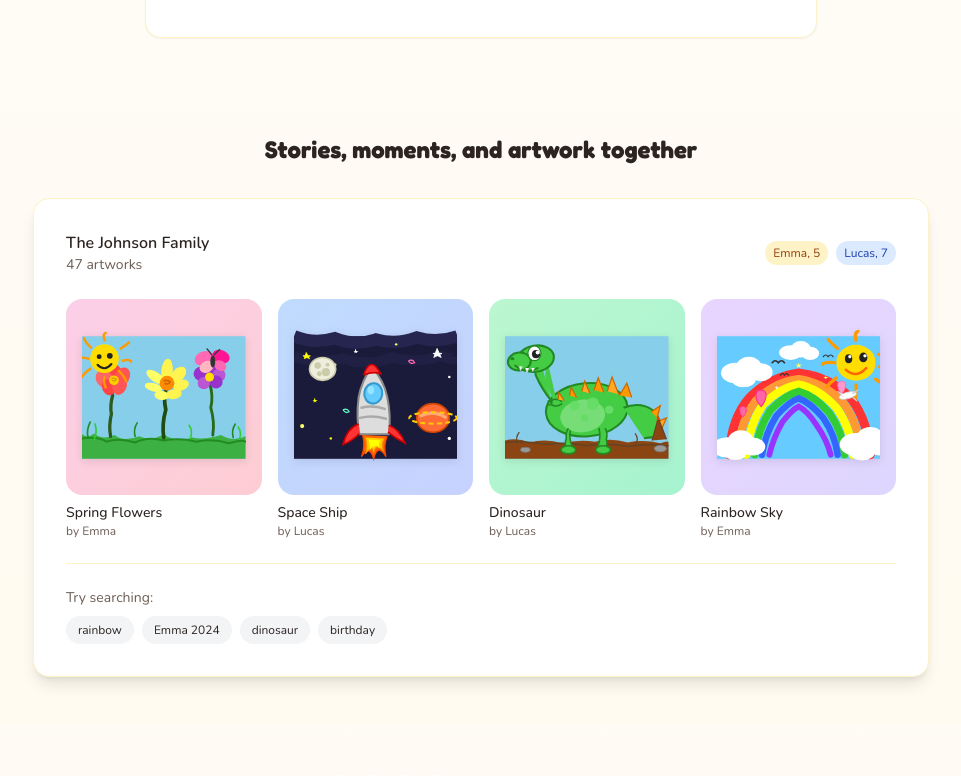
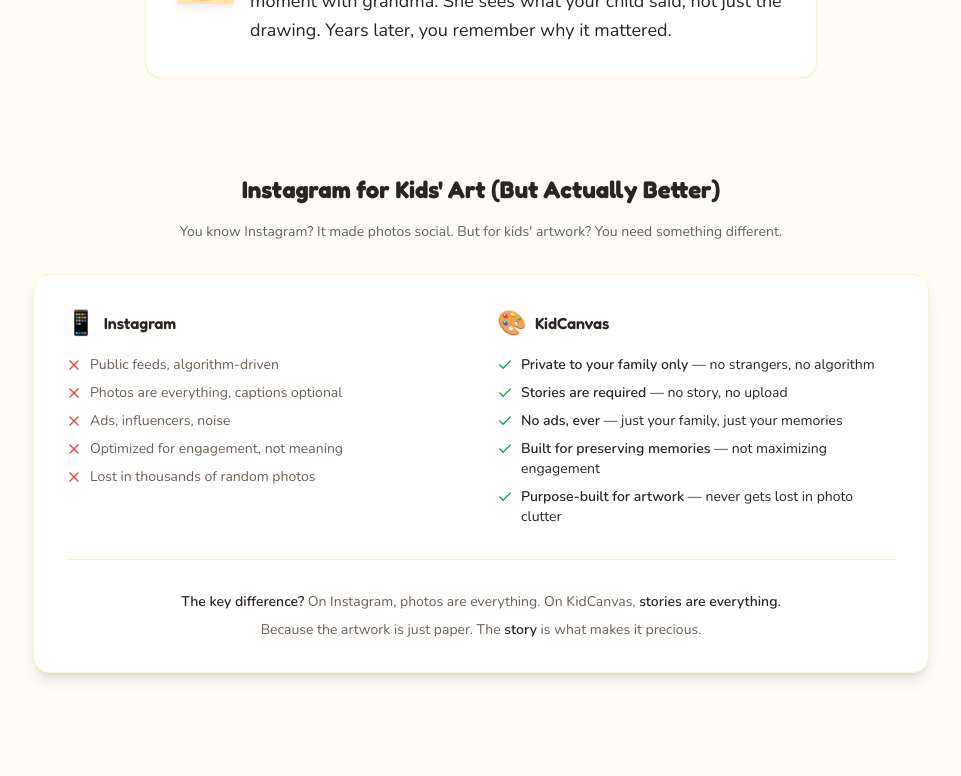
Before and after one commit to bendrumin/kidcanvas, a Next.js app: page / in a window 1280 px wide. Shown: the part 900-1676 px from the top of the page, without its empty margins (159-1120 px from the left). Built offline with nearby package versions, Linux system fonts and the light colour scheme; no server answers.

Commit message:
Fixing copy

```diff
--- a/app/page.tsx
+++ b/app/page.tsx
@@ -82,6 +82,11 @@ export default function LandingPage() {
             KidCanvas helps you capture and share the stories behind your children's artwork. Remember what they said, share the moment with family, and keep those memories alive. Free for 50 artworks.
           </p>
 
+          <p className="text-base sm:text-lg text-muted-foreground mb-3 max-w-2xl mx-auto">
+            <span className="font-semibold text-foreground">Instagram for kids' art—</span>
+            but private, meaningful, and story-first.
+          </p>
+
           <p className="text-lg text-muted-foreground mb-8 max-w-2xl mx-auto leading-relaxed">
             Capture the stories behind your kids' art. Share magical moments with family.
             <span className="font-semibold text-foreground"> Because the story matters more than the drawing.</span>
@@ -147,6 +152,87 @@ export default function LandingPage() {
                 <span className="font-semibold text-[#E91E63]">KidCanvas captures both.</span>
                 {" "}The artwork AND the story. Share the moment with grandma. She sees what your child said, not just the drawing.
                 Years later, you remember why it mattered.
+              </p>
+            </div>
+          </div>
+        </div>
+      </section>
+
+      {/* Instagram Comparison Section - NEW */}
+      <section className="py-12 px-4 sm:px-6">
+        <div className="max-w-4xl mx-auto">
+          <h2 className="text-2xl font-bold text-center text-foreground mb-4">
+            Instagram for Kids' Art (But Actually Better)
+          </h2>
+          <p className="text-center text-muted-foreground mb-8 text-sm max-w-2xl mx-auto">
+            You know Instagram? It made photos social. But for kids' artwork? You need something different.
+          </p>
+
+          <div className="bg-white dark:bg-card rounded-2xl shadow-lg border border-amber-100 dark:border-border p-6 sm:p-8 mb-8">
+            <div className="grid md:grid-cols-2 gap-8">
+              <div>
+                <h3 className="font-semibold text-foreground mb-4 flex items-center gap-2">
+                  <span className="text-2xl">📱</span> Instagram
+                </h3>
+                <ul className="space-y-2 text-sm text-muted-foreground">
+                  <li className="flex items-start gap-2">
+                    <X className="w-4 h-4 text-red-500 mt-0.5 flex-shrink-0" />
+                    <span>Public feeds, algorithm-driven</span>
+                  </li>
+                  <li className="flex items-start gap-2">
+                    <X className="w-4 h-4 text-red-500 mt-0.5 flex-shrink-0" />
+                    <span>Photos are everything, captions optional</span>
+                  </li>
+                  <li className="flex items-start gap-2">
+                    <X className="w-4 h-4 text-red-500 mt-0.5 flex-shrink-0" />
+                    <span>Ads, influencers, noise</span>
+                  </li>
+                  <li className="flex items-start gap-2">
+                    <X className="w-4 h-4 text-red-500 mt-0.5 flex-shrink-0" />
+                    <span>Optimized for engagement, not meaning</span>
+                  </li>
+                  <li className="flex items-start gap-2">
+                    <X className="w-4 h-4 text-red-500 mt-0.5 flex-shrink-0" />
+                    <span>Lost in thousands of random photos</span>
+                  </li>
+                </ul>
+              </div>
+
+              <div>
+                <h3 className="font-semibold text-foreground mb-4 flex items-center gap-2">
+                  <span className="text-2xl">🎨</span> KidCanvas
+                </h3>
+                <ul className="space-y-2 text-sm text-foreground">
+                  <li className="flex items-start gap-2">
+                    <Check className="w-4 h-4 text-green-600 mt-0.5 flex-shrink-0" />
+                    <span><span className="font-semibold">Private to your family only</span> — no strangers, no algorithm</span>
+                  </li>
+                  <li className="flex items-start gap-2">
+                    <Check className="w-4 h-4 text-green-600 mt-0.5 flex-shrink-0" />
+                    <span><span className="font-semibold">Stories are required</span> — no story, no upload</span>
+                  </li>
+                  <li className="flex items-start gap-2">
+                    <Check className="w-4 h-4 text-green-600 mt-0.5 flex-shrink-0" />
+                    <span><span className="font-semibold">No ads, ever</span> — just your family, just your memories</span>
+                  </li>
+                  <li className="flex items-start gap-2">
+                    <Check className="w-4 h-4 text-green-600 mt-0.5 flex-shrink-0" />
+                    <span><span className="font-semibold">Built for preserving memories</span> — not maximizing engagement</span>
+                  </li>
+                  <li className="flex items-start gap-2">
+                    <Check className="w-4 h-4 text-green-600 mt-0.5 flex-shrink-0" />
+                    <span><span className="font-semibold">Purpose-built for artwork</span> — never gets lost in photo clutter</span>
+                  </li>
+                </ul>
+              </div>
+            </div>
+
+            <div className="mt-8 pt-8 border-t border-amber-100 dark:border-border">
+              <p className="text-center text-sm text-muted-foreground mb-2">
+                <span className="font-semibold text-foreground">The key difference?</span> On Instagram, photos are everything. On KidCanvas, <span className="font-semibold text-foreground">stories are everything.</span>
+              </p>
+              <p className="text-center text-sm text-muted-foreground">
+                Because the artwork is just paper. The <span className="font-semibold text-foreground">story</span> is what makes it precious.
               </p>
             </div>
           </div>
@@ -330,7 +416,7 @@ export default function LandingPage() {
             How KidCanvas compares to other solutions
           </h2>
           <p className="text-center text-muted-foreground mb-8 text-sm max-w-2xl mx-auto">
-            See why families choose KidCanvas over artwork storage apps, cloud storage, and photo apps
+            See why families choose KidCanvas over Instagram, artwork storage apps, cloud storage, and photo apps
           </p>
 
           {/* Key Differentiator Callout */}
@@ -453,8 +539,8 @@ export default function LandingPage() {
                   highlight: true,
                 },
                 {
-                  feature: '📱 Instagram-style feed',
-                  kidcanvas: 'Stories-first feed - see the moment, not just image',
+                  feature: '📱 Instagram-style feed (stories-first)',
+                  kidcanvas: 'Feed shows stories prominently - see the moment, not just image',
                   others: ['Grid view only', 'Grid view only', 'Folder structure'],
                   kidcanvasCheck: true,
                   othersCheck: [false, false, false],
```
